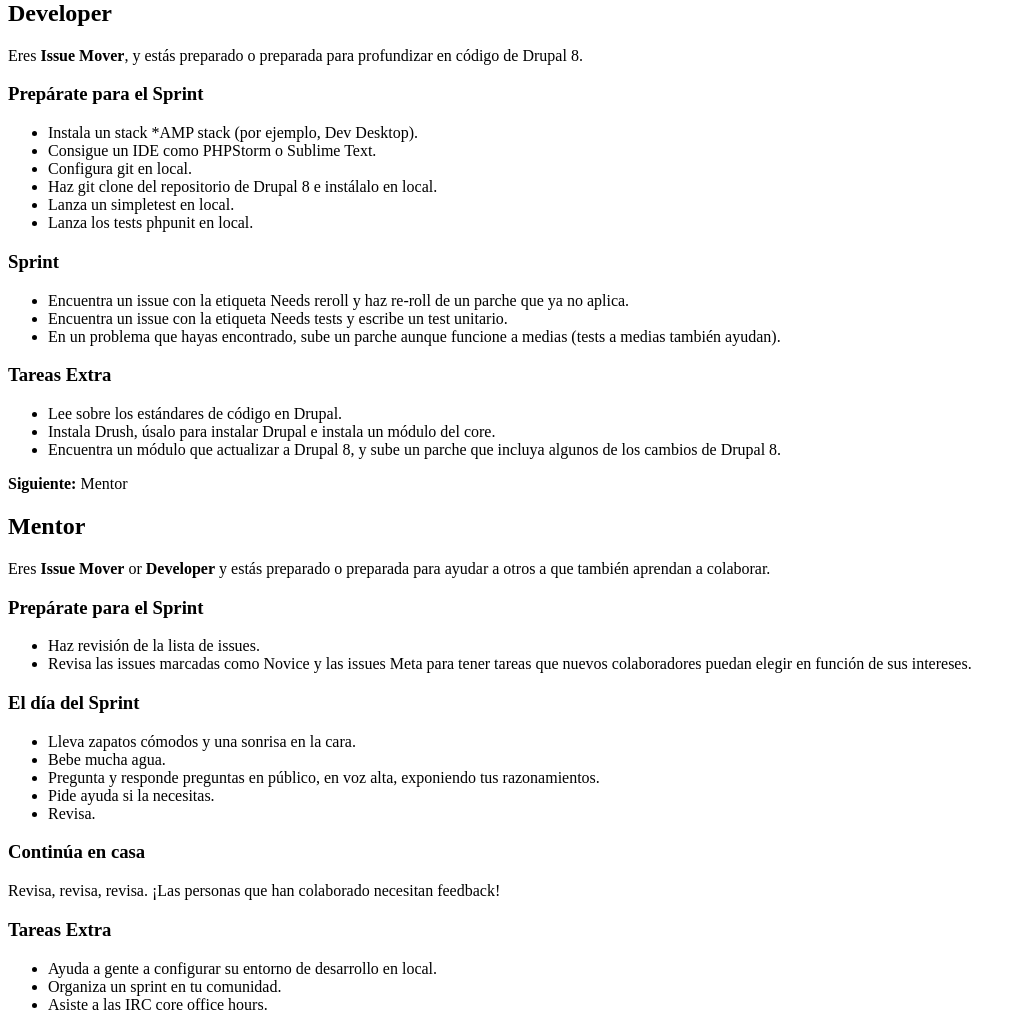
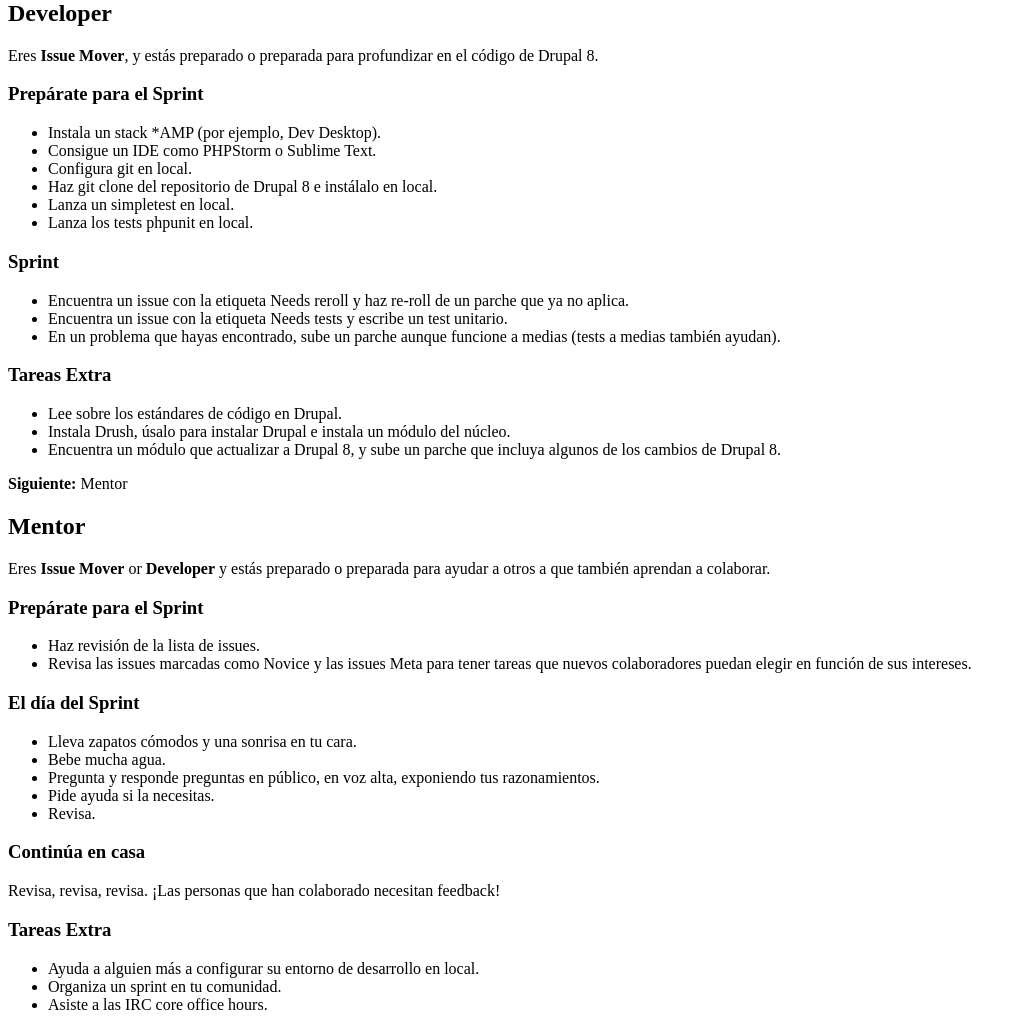
Before and after one commit to drupal-mentoring/drupal-contributor-roles, a plain HTML site: page es/index.html in a window 1280 px wide. Shown: the part 1480-2510 px from the top of the page, without its empty margins (0-1023 px from the left). Drawn offline with Linux system fonts and the light colour scheme.

Commit message:
Improve grammar/phrasing.

```diff
--- a/es/index.html
+++ b/es/index.html
@@ -82,11 +82,11 @@
 
 <h2>Developer</h2>
 
-<p>Eres <strong>Issue Mover</strong>, y estás preparado o preparada para profundizar en código de Drupal 8.</p>
+<p>Eres <strong>Issue Mover</strong>, y estás preparado o preparada para profundizar en el código de Drupal 8.</p>
 
 <h3>Prepárate para el Sprint</h3>
 <ul>
-  <li>Instala un stack *AMP stack (por ejemplo, Dev Desktop).</li>
+  <li>Instala un stack *AMP (por ejemplo, Dev Desktop).</li>
   <li>Consigue un IDE como PHPStorm o Sublime Text.</li>
   <li>Configura git en local.</li>
   <li>Haz git clone del repositorio de Drupal 8 e instálalo en local.</li>
@@ -104,7 +104,7 @@
 <h3>Tareas Extra</h3>
 <ul>
   <li>Lee sobre los estándares de código en Drupal.</li>
-  <li>Instala Drush, úsalo para instalar Drupal e instala un módulo del core.</li>
+  <li>Instala Drush, úsalo para instalar Drupal e instala un módulo del núcleo.</li>
   <li>Encuentra un módulo que actualizar a Drupal 8, y sube un parche que incluya algunos de los cambios de Drupal 8.</li>
 </ul>
 
@@ -122,7 +122,7 @@
 
 <h3>El día del Sprint</h3>
 <ul>
-  <li>Lleva zapatos cómodos y una sonrisa en la cara.</li>
+  <li>Lleva zapatos cómodos y una sonrisa en tu cara.</li>
   <li>Bebe mucha agua.</li>
   <li>Pregunta y responde preguntas en público, en voz alta, exponiendo tus razonamientos.</li>
   <li>Pide ayuda si la necesitas.</li>
@@ -134,7 +134,7 @@
 
 <h3>Tareas Extra</h3>
 <ul>
-  <li>Ayuda a gente a configurar su entorno de desarrollo en local.</li>
+  <li>Ayuda a alguien más a configurar su entorno de desarrollo en local.</li>
   <li>Organiza un sprint en tu comunidad.</li>
   <li>Asiste a las IRC core office hours.</li>
 </ul>
```
